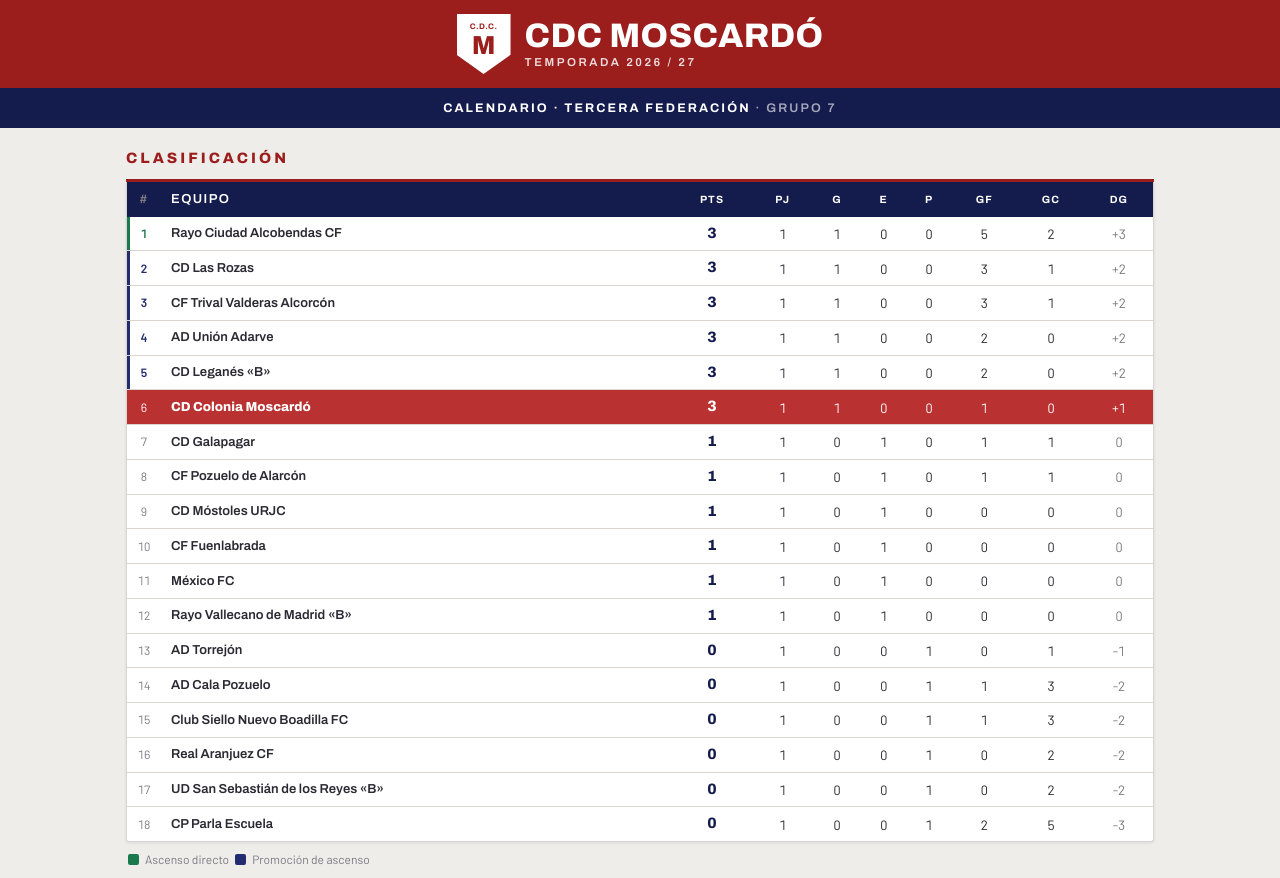
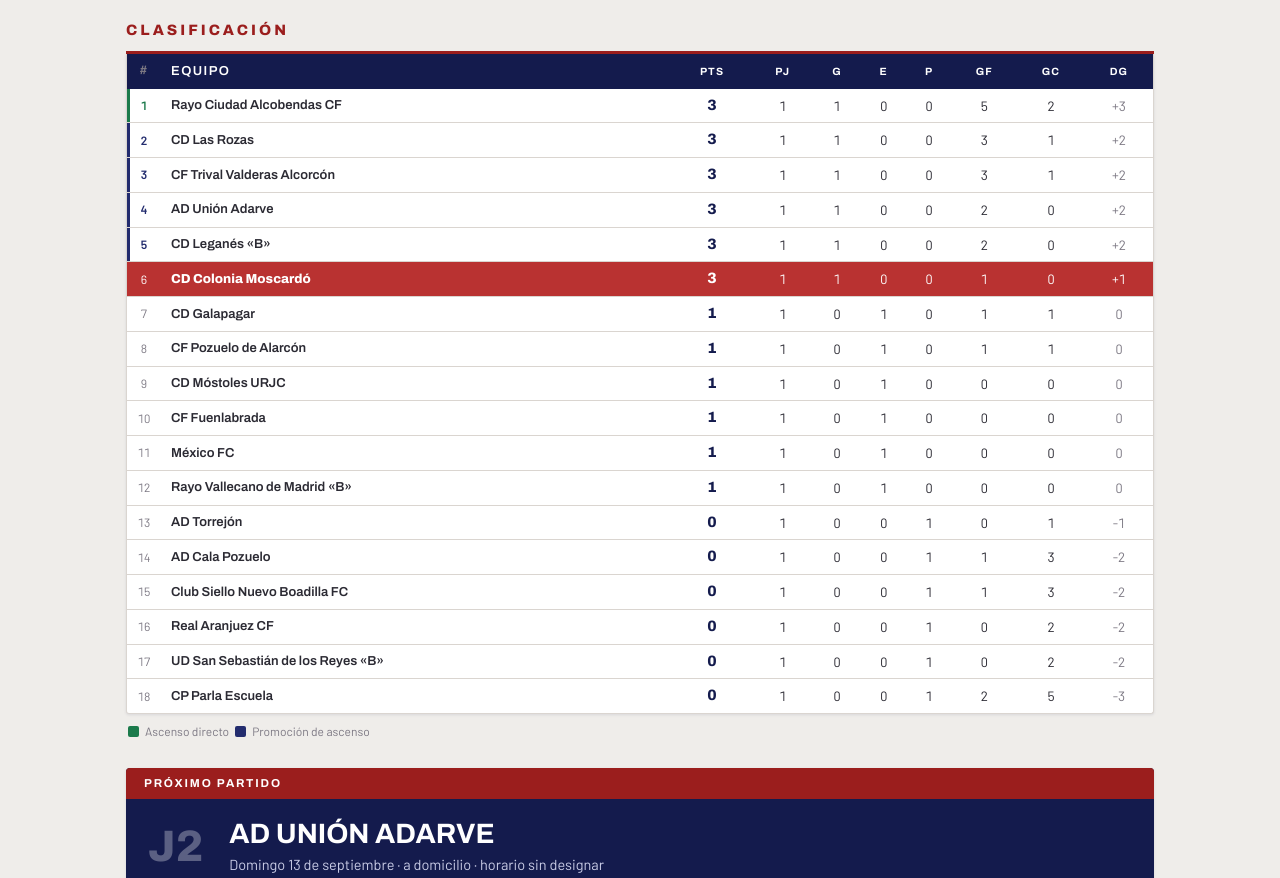
Before and after one commit to jarroyosobrino-maker/moscardo, a plain HTML site: page index.html in a window 1280 px wide. Shown: the top 878 px of the page. Drawn offline with Linux system fonts and the light colour scheme.

Commit message:
Add files via upload

```diff
--- a/index.html
+++ b/index.html
@@ -15,21 +15,6 @@
 body{margin:0; background:var(--fondo); color:var(--texto); font-family:Barlow,"Helvetica Neue",Arial,sans-serif; font-size:15.5px; line-height:1.45; -webkit-font-smoothing:antialiased}
 h1,h2,h3,.arch{font-family:Archivo,"Helvetica Neue",Arial,sans-serif}
 
-/* Banda roja de cabecera, como la web del club */
-.banda{background:var(--rojo); padding:14px 20px; display:flex; align-items:center; gap:14px; justify-content:center}
-.mono{width:54px; height:60px; flex:0 0 54px; background:#fff; color:var(--rojo);
-  clip-path:polygon(0 0,100% 0,100% 68%,50% 100%,0 68%);
-  display:flex; flex-direction:column; align-items:center; justify-content:center; gap:1px;
-  font-family:Archivo,Arial,sans-serif; font-weight:800; font-size:26px; line-height:1; padding-bottom:8px}
-.mono span{font-size:8px; letter-spacing:.06em; font-weight:700}
-.banda .wm{font-family:Archivo,Arial,sans-serif; font-weight:800; font-size:clamp(22px,4.4vw,34px); color:#fff; letter-spacing:.01em; line-height:1; text-transform:uppercase}
-.banda .wm small{display:block; font-size:11.5px; font-weight:600; letter-spacing:.22em; opacity:.85; margin-top:4px}
-
-/* Barra azul de navegación */
-.barra{background:var(--azul); color:#fff; text-align:center; padding:11px 16px;
-  font-family:Archivo,Arial,sans-serif; font-weight:700; text-transform:uppercase;
-  letter-spacing:.17em; font-size:12.5px}
-.barra span{opacity:.62; font-weight:600}
 
 .wrap{max-width:1060px; margin:0 auto; padding:20px 16px 28px}
 
@@ -151,11 +136,6 @@
 </style>
 </head>
 <body>
-<div class="banda">
-  <div class="mono" aria-hidden="true"><span>C.D.C.</span>M</div>
-  <div class="wm">CDC Moscardó<small>Temporada 2026 / 27</small></div>
-</div>
-<div class="barra">Calendario · Tercera Federación <span>· Grupo 7</span></div>
 <div class="wrap"><div id="app"></div></div>
 <script>
 const ORIGEN = "./datos.json";
```
Also changed, not shown: wix.html (+0 -15 lines).
